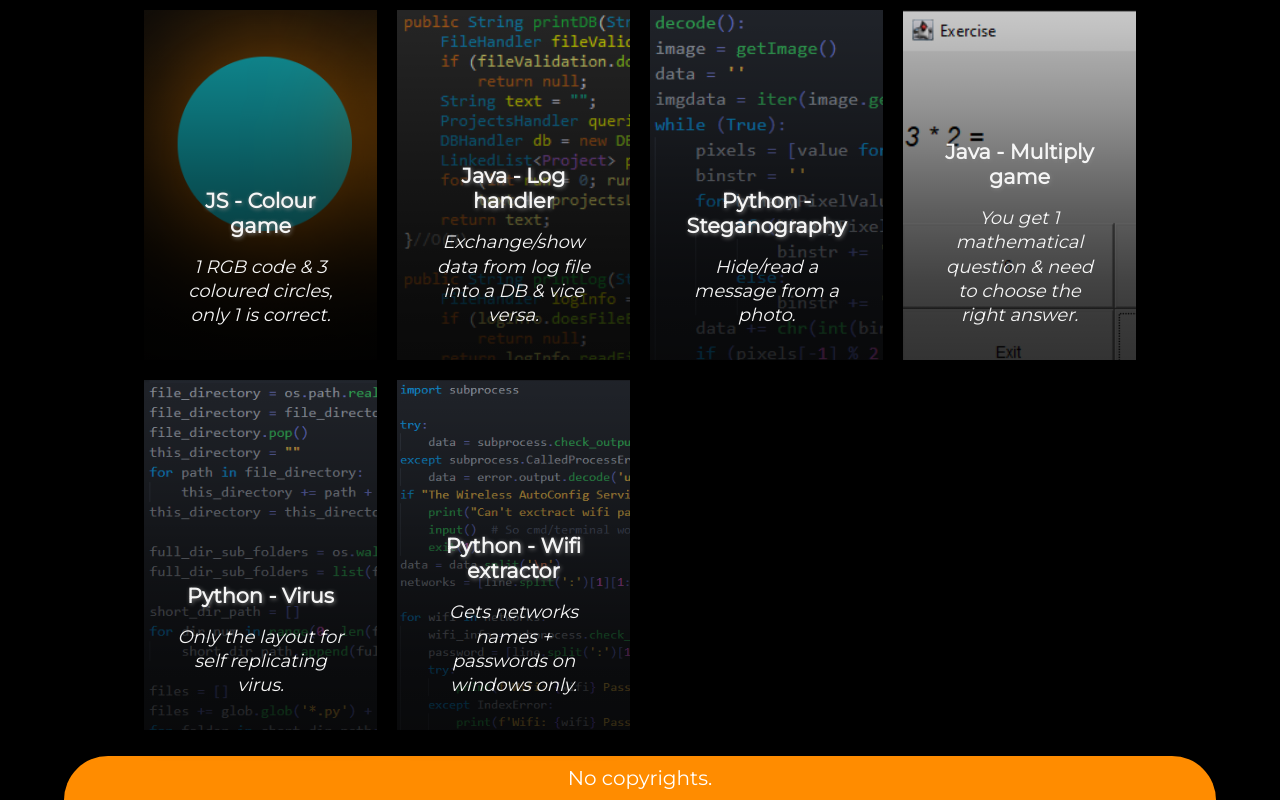
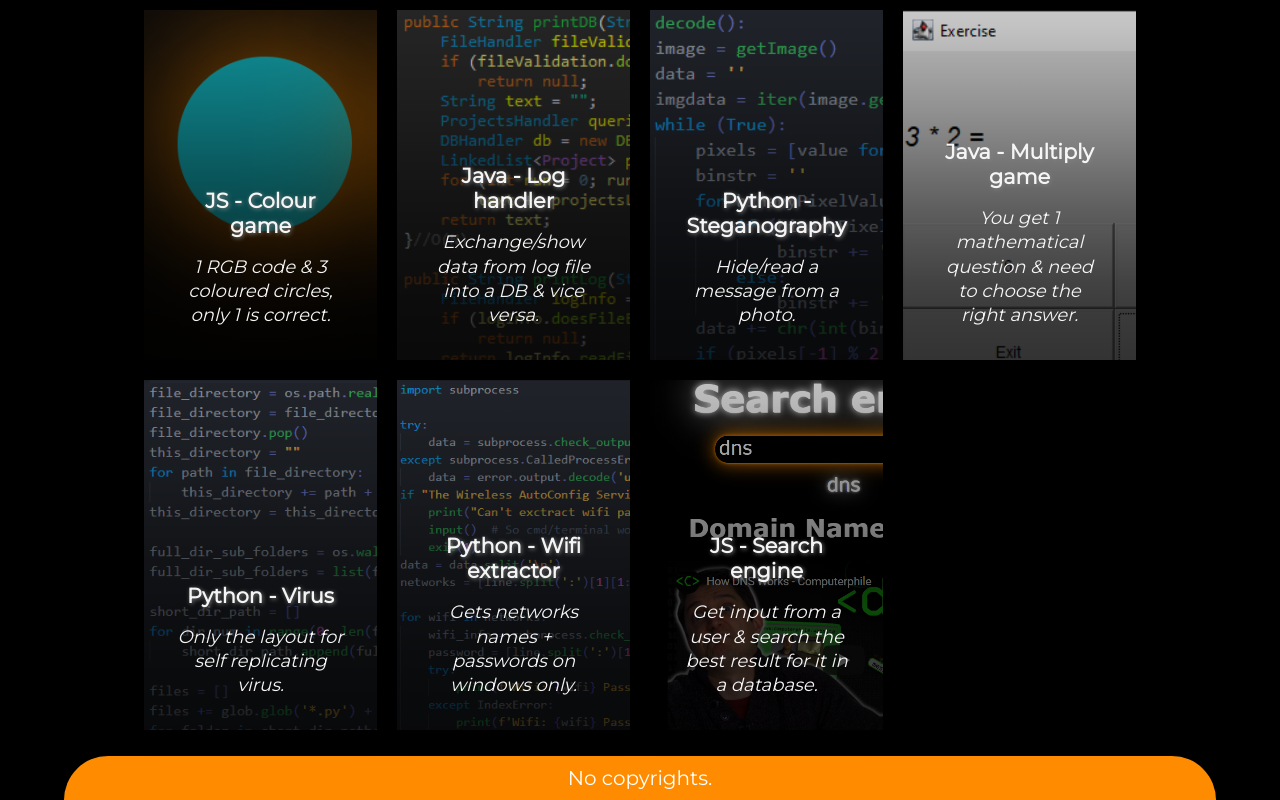
Before and after one commit to barakadax/barakadax.github.io, a plain HTML site: page index.html in a window 1280 px wide. Shown: the part 3116-3916 px from the top of the page. Drawn offline with nearby package versions, Linux system fonts and the light colour scheme.

Commit message:
new project addedd, search engine JS

```diff
--- a/css/style.css
+++ b/css/style.css
@@ -410,6 +410,10 @@ body .header .content {
    background-image: url('../projImg/wifi.png');
 }
 
+.card:nth-child(15):before {
+   background-image: url('../projImg/searchengineimg.png');
+}
+
 .content {
    position: relative;
    display: -webkit-box;
--- a/index.html
+++ b/index.html
@@ -425,6 +425,12 @@
                   <p class="copy">Gets networks names + passwords on windows only.</p>
                </div>
             </a>
+            <a href="https://github.com/barakadax/SearchEngine" target="_blank" class="card JScard">
+               <div class="content">
+                  <h2 class="title">JS - Search engine</h2>
+                  <p class="copy">Get input from a user & search the best result for it in a database.</p>
+               </div>
+            </a>
          </div>
       </div>
       <footer>
```
Also changed, not shown: projImg/searchengineimg.png (added).
